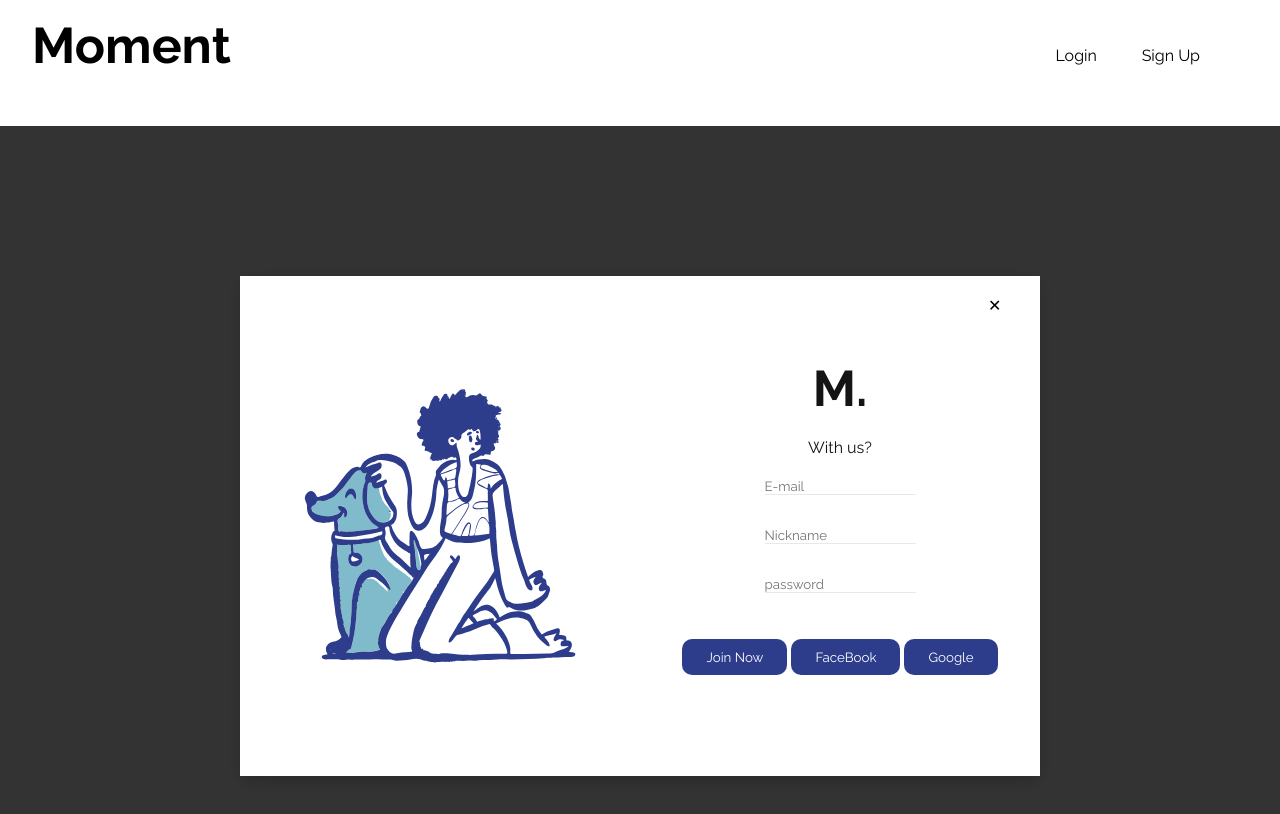
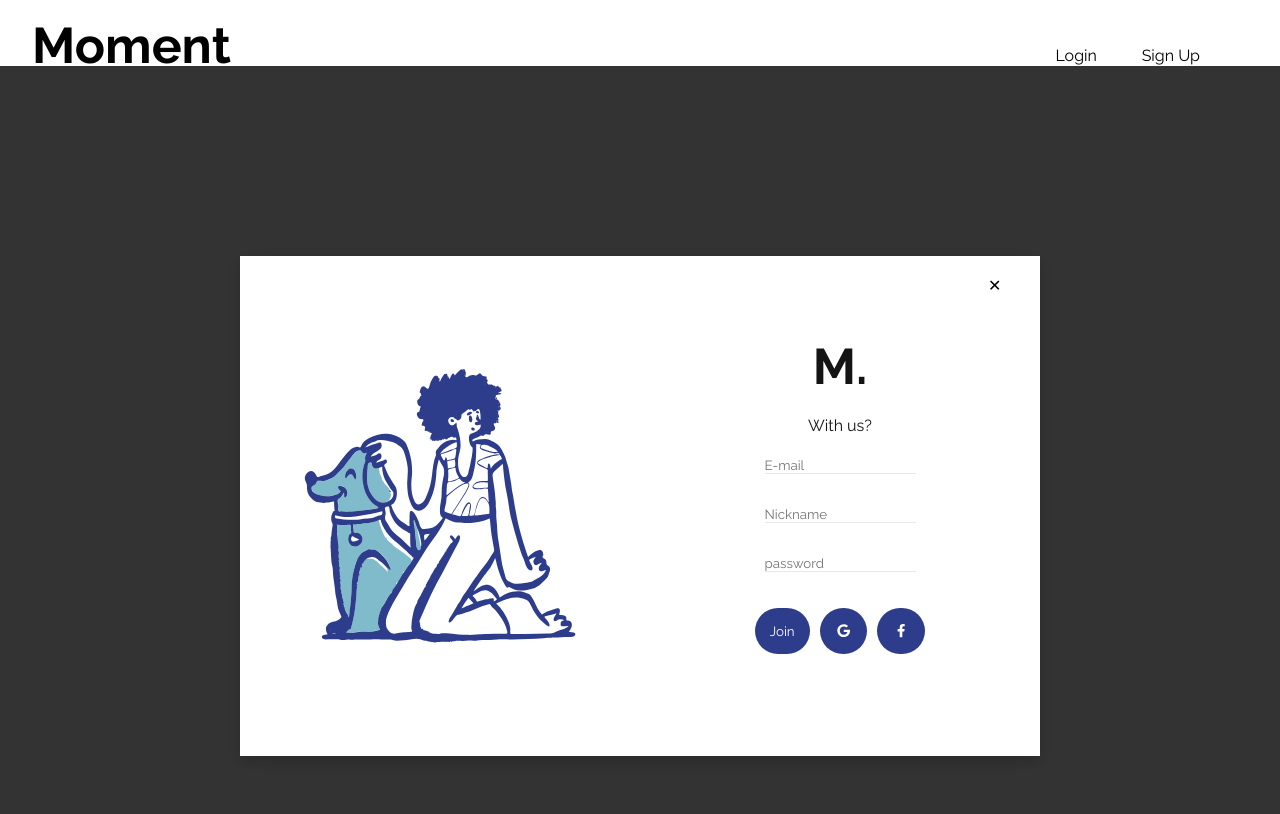
Before and after one commit to codestates/Moment, a React (Create React App) app in the folder client/: page /test in a window 1280 px wide. Both pictures are taken after a click on the button "Click me". Shown: the top 814 px of the page. Built offline with nearby package versions, Linux system fonts and the light colour scheme.

Commit message:
[Client] Fix: modal component icon

```diff
--- a/client/package.json
+++ b/client/package.json
@@ -3,6 +3,11 @@
 	"version": "0.1.0",
 	"private": true,
 	"dependencies": {
+		"@fortawesome/fontawesome-svg-core": "^1.2.36",
+		"@fortawesome/free-brands-svg-icons": "^5.15.4",
+		"@fortawesome/free-regular-svg-icons": "^5.15.4",
+		"@fortawesome/free-solid-svg-icons": "^5.15.4",
+		"@fortawesome/react-fontawesome": "^0.1.15",
 		"@testing-library/jest-dom": "^5.14.1",
 		"@testing-library/react": "^11.2.7",
 		"@testing-library/user-event": "^12.8.3",
--- a/client/src/components/modal-demo/modal.css
+++ b/client/src/components/modal-demo/modal.css
@@ -6,7 +6,7 @@
 
 .background {
 	width: 100%;
-	height: 100%;
+	height: 110%;
 	background: rgba(0, 0, 0, 0.8);
 	position: fixed;
 	display: flex;
@@ -24,12 +24,13 @@
 	grid-template-columns: 1fr 1fr;
 	position: relative;
 	z-index: 10;
-	animation: animate 0.6s ease-in-out;
+	animation: animate 0.8s ease-in-out;
 }
 
 @keyframes animate {
 	0% {
-		transform: translateY(-100%);
+		transform: translateY(-60%);
+		opacity: 0;
 	}
 	100% {
 		transform: translateY(0%);
@@ -60,12 +61,11 @@ p {
 }
 
 button {
-	padding: 10px 24px;
+	padding: 15px 15px;
 	background: #2d3d8b;
 	color: #fff;
 	border: none;
-	border-radius: 10px;
-	margin-top: 40px;
+	border-radius: 50px;
 }
 
 .options {
@@ -74,10 +74,19 @@ button {
 }
 
 .join {
-	margin: 2px;
-	margin-top: 30px;
+	margin: 5px;
+	margin-top: 20px;
 }
 
+.join-google {
+	size: 7px;
+	padding: 0 17px;
+}
+
+.join-facebook {
+	size: 7px;
+	padding: 0 20px;
+}
 .modalclosebutton {
 	cursor: pointer;
 	position: absolute;
--- a/client/src/components/modal-demo/modal.js
+++ b/client/src/components/modal-demo/modal.js
@@ -1,4 +1,6 @@
 import React, { useRef } from 'react';
+import { FontAwesomeIcon } from '@fortawesome/react-fontawesome';
+import { faGoogle, faFacebookF } from '@fortawesome/free-brands-svg-icons';
 
 import './modal.css';
 
@@ -22,9 +24,13 @@ export default function Modal({ modalOpen, setModalOpen }) {
 							<input placeholder="Nickname"></input>
 							<input placeholder="password"></input>
 							<div className="options">
-								<button className="join">Join Now</button>
-								<button className="join">FaceBook</button>
-								<button className="join">Google</button>
+								<button className="join">Join</button>
+								<button className="join join-google">
+									<FontAwesomeIcon icon={faGoogle} />
+								</button>
+								<button className="join join-facebook">
+									<FontAwesomeIcon icon={faFacebookF} />
+								</button>
 							</div>
 						</div>
 						<div className="modalclosebutton" onClick={() => setModalOpen(prev => !prev)}>
```
Also changed, not shown: 1 other file (tests, documents, lock files or other folders).
